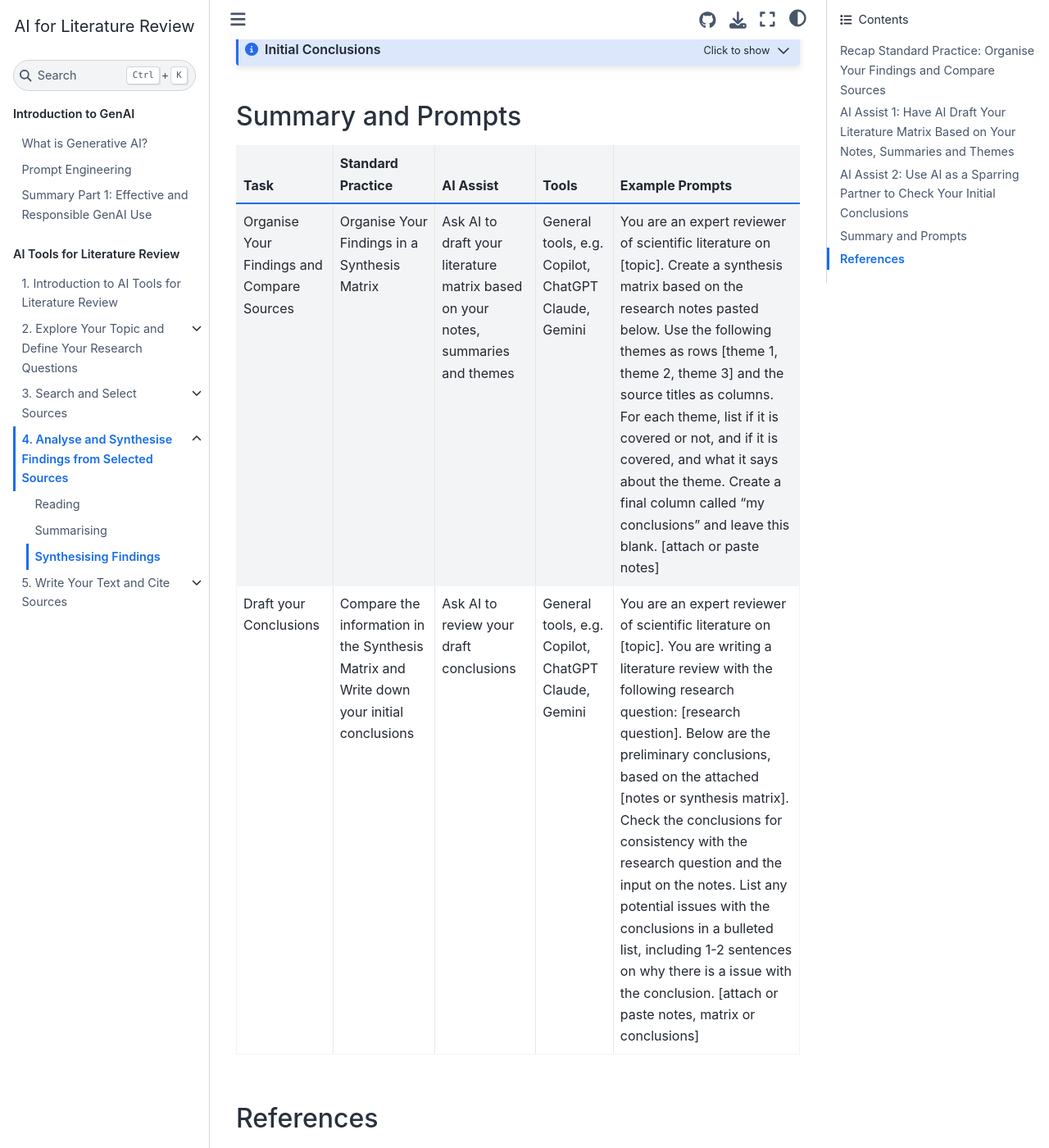
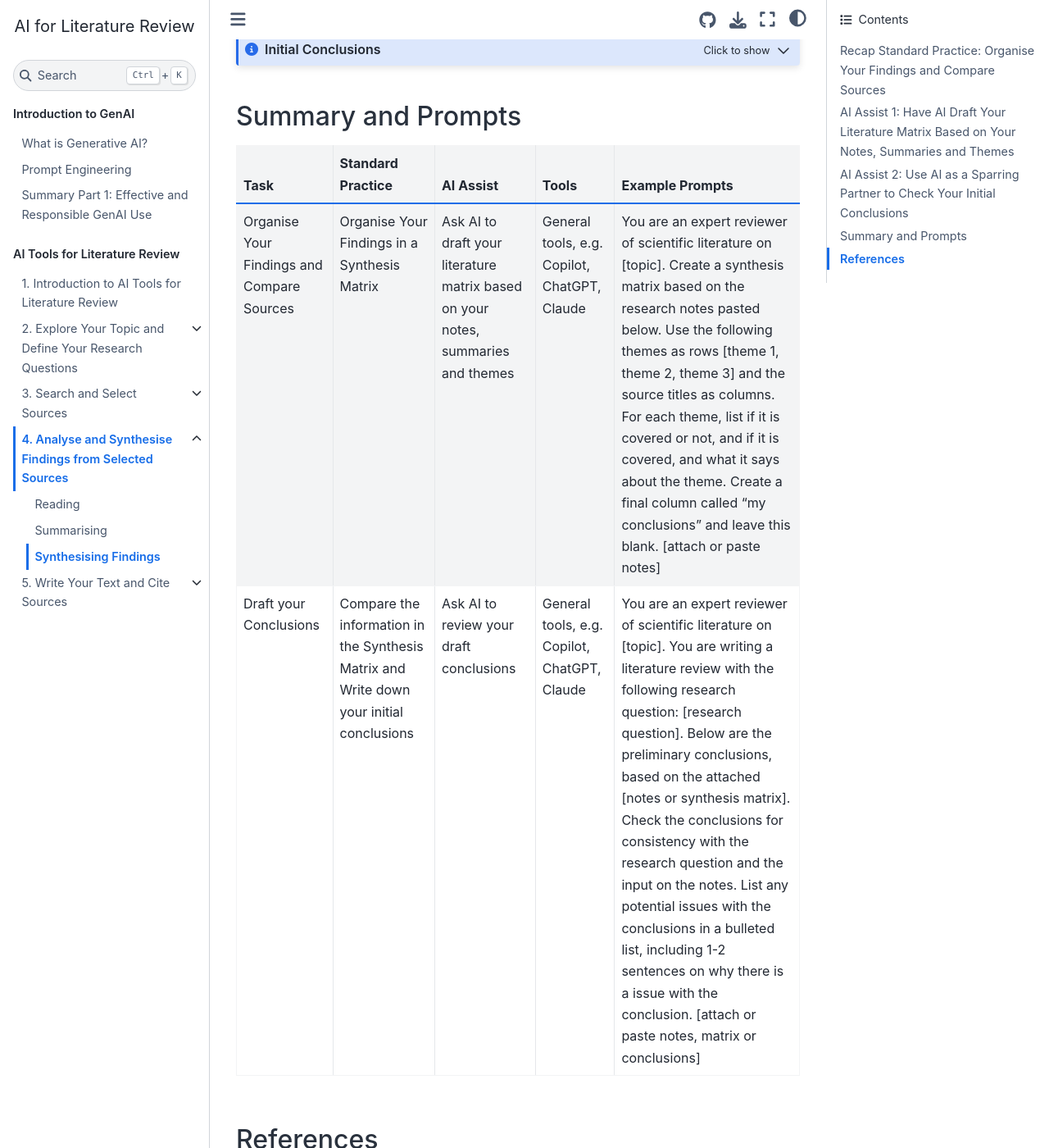
Before and after one commit to lwalma/ai-lit-review, a Jupyter Book: the page built from book/part2/4c-synthesising.md, in a window 1280 px wide and 1400 px high, scrolled down 3449 px. Shown: the whole window at 82% size. Built offline with Jupyter Book 1.0.4 settings and Sphinx 7.4.7 and the Sphinx Book theme 1.1.4, drawn with Linux system fonts in a browser that asks for light colours; comment, search, counter and statistics services are not loaded.

Commit message:
Update 4c-synthesising.md

```diff
--- a/book/part2/4c-synthesising.md
+++ b/book/part2/4c-synthesising.md
@@ -114,8 +114,8 @@ _You are an expert reviewer of scientific literature on [topic]. You are writing
 
 | Task | Standard Practice | AI Assist | Tools | Example Prompts |
 |-|-|-|-|-|
-| Organise Your Findings and Compare Sources | Organise Your Findings in a Synthesis Matrix | Ask AI to draft your literature matrix based on your notes, summaries and themes | General tools, e.g. Copilot, ChatGPT Claude, Gemini | You are an expert reviewer of scientific literature on [topic]. Create a synthesis matrix based on the research notes pasted below. Use the following themes as rows [theme 1, theme 2, theme 3] and the source titles as columns. For each theme, list if it is covered or not, and if it is covered, and what it says about the theme. Create a final column called "my conclusions" and leave this blank. [attach or paste notes] |
-| Draft your Conclusions | Compare the information in the Synthesis Matrix and Write down your initial conclusions | Ask AI to review your draft conclusions | General tools, e.g. Copilot, ChatGPT Claude, Gemini | You are an expert reviewer of scientific literature on [topic]. You are writing a literature review with the following research question: [research question]. Below are the preliminary conclusions, based on the attached [notes or synthesis matrix]. Check the conclusions for consistency with the research question and the input on the notes. List any potential issues with the conclusions in a bulleted list, including 1-2 sentences on why there is a issue with the conclusion. [attach or paste notes, matrix or conclusions] |
+| Organise Your Findings and Compare Sources | Organise Your Findings in a Synthesis Matrix | Ask AI to draft your literature matrix based on your notes, summaries and themes | General tools, e.g. Copilot, ChatGPT, Claude | You are an expert reviewer of scientific literature on [topic]. Create a synthesis matrix based on the research notes pasted below. Use the following themes as rows [theme 1, theme 2, theme 3] and the source titles as columns. For each theme, list if it is covered or not, and if it is covered, and what it says about the theme. Create a final column called "my conclusions" and leave this blank. [attach or paste notes] |
+| Draft your Conclusions | Compare the information in the Synthesis Matrix and Write down your initial conclusions | Ask AI to review your draft conclusions | General tools, e.g. Copilot, ChatGPT, Claude | You are an expert reviewer of scientific literature on [topic]. You are writing a literature review with the following research question: [research question]. Below are the preliminary conclusions, based on the attached [notes or synthesis matrix]. Check the conclusions for consistency with the research question and the input on the notes. List any potential issues with the conclusions in a bulleted list, including 1-2 sentences on why there is a issue with the conclusion. [attach or paste notes, matrix or conclusions] |
 
 ## References
 - Subwerkgroep AI literacy (UKB/SHB). (2026, June 22). AI-wijs: Verantwoord informatie zoeken en beoordelen. <a href="https://maken.wikiwijs.nl/216421/AI_wijs__verantwoord_informatie_zoeken_en_beoordelen" target=_blank>https://maken.wikiwijs.nl/216421/AI_wijs__verantwoord_informatie_zoeken_en_beoordelen</a>
```
